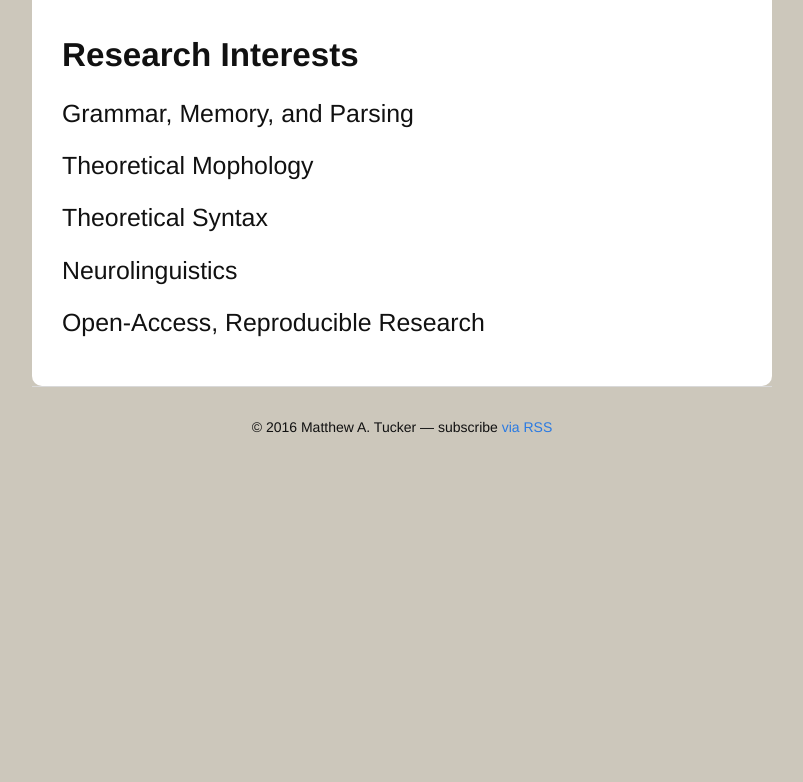
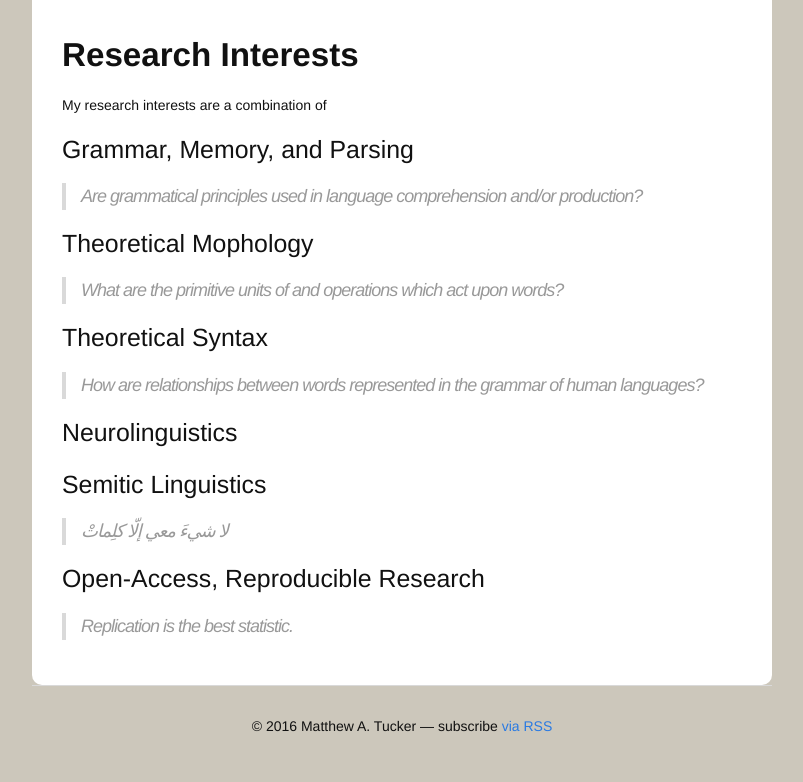
Before and after one commit to matthew-tucker/matthew-tucker.github.io, a Jekyll site: the page built from research/index.md, in a window 1280 px wide. Shown: the part 350-1132 px from the top of the page, without its empty margins (238-1041 px from the left). Built offline with Jekyll 4.4.1, drawn with Linux system fonts in a browser that asks for light colours; before the commit the page ends 900 px from its top, so only the background shows below that.

Commit message:
it's a bummer arabic doesn't work

```diff
--- a/research/index.md
+++ b/research/index.md
@@ -5,12 +5,32 @@ title:  "Research"
 
 # Research Interests
 
+My research interests are a combination of
+
 ## Grammar, Memory, and Parsing
+
+> Are grammatical principles used in language comprehension and/or production?
+
 
 ## Theoretical Mophology
 
+> What are the primitive units of and operations which act upon words?
+
+
 ## Theoretical Syntax
+
+> How are relationships between words represented in the grammar of human languages?
+
 
 ## Neurolinguistics
 
+>
+
+## Semitic Linguistics
+
+> لا شيءَ معي إلّا كلِماتْ
+
 ## Open-Access, Reproducible Research
+
+>
+Replication is the best statistic.
```
